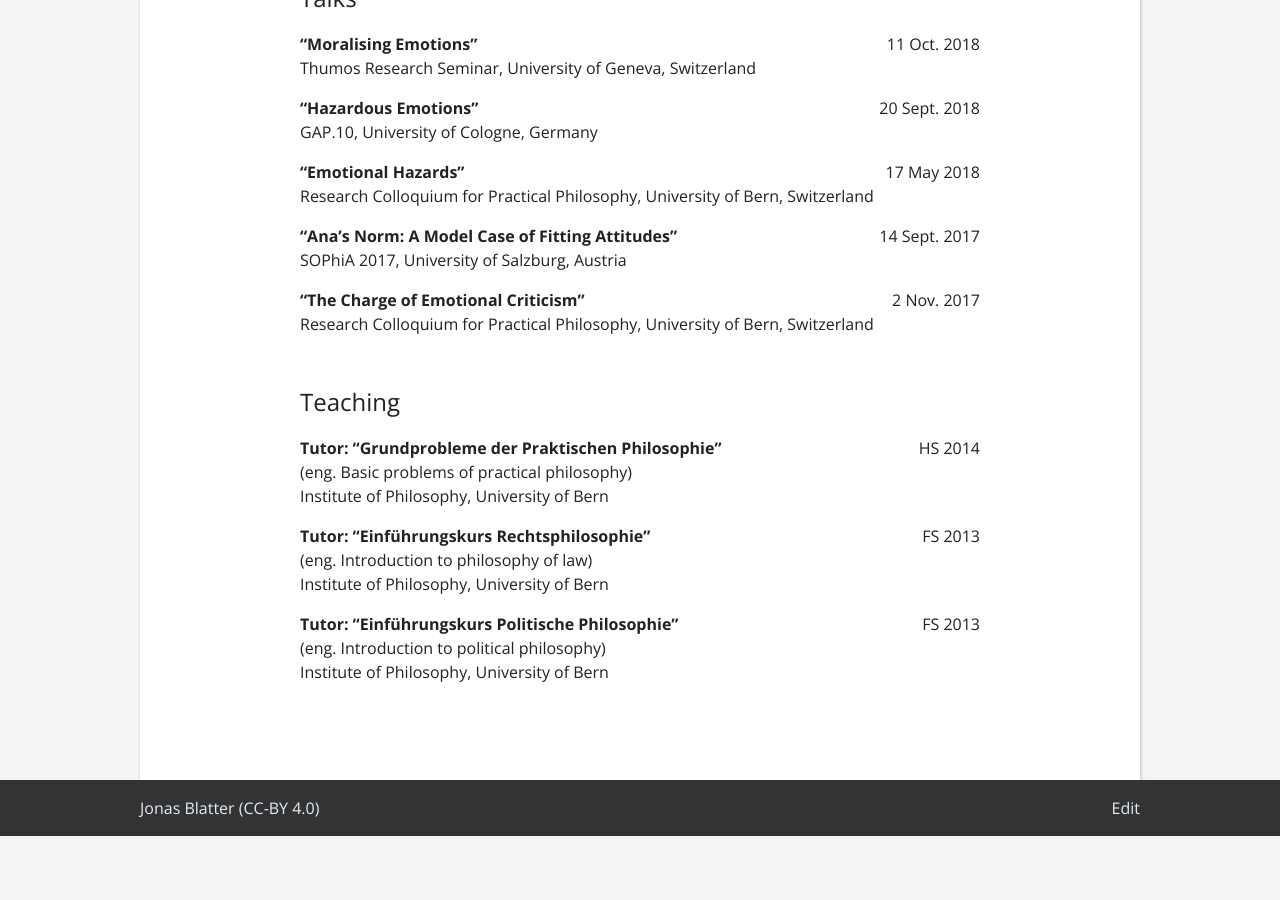
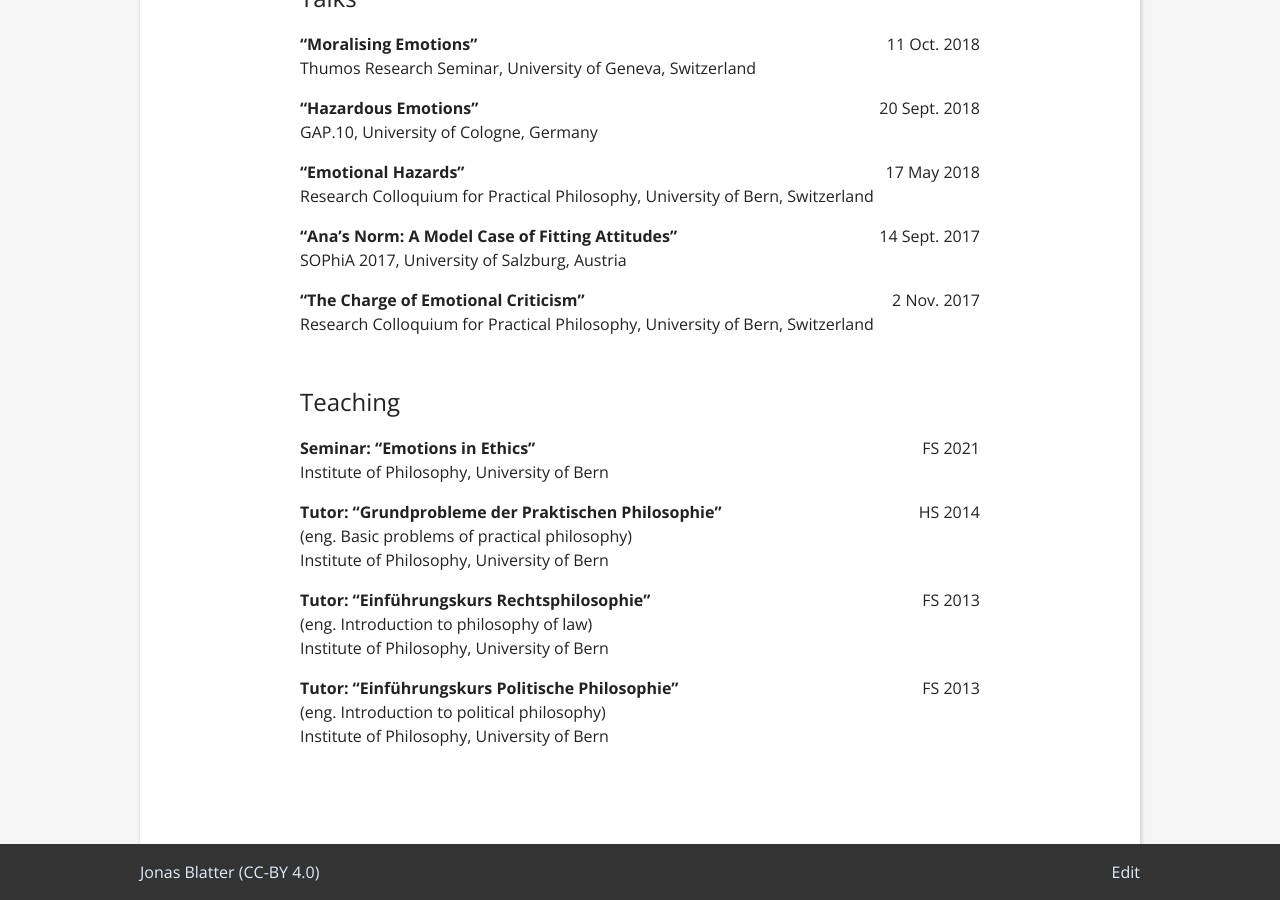
Before and after one commit to jonasblatter/jonasblatter.github.io, a Jekyll site: the page built from cv.md, in a window 1280 px wide and 900 px high, scrolled down 1414 px. Built offline with Jekyll 4.4.1, drawn with Linux system fonts in a browser that asks for light colours; our own code applies the rules of GitHub Pages for plain Markdown files; a style sheet for code colours, icons or effects is not loaded; before the commit the page ends 2250 px from its top, so only the background shows below that.

Commit message:
Update cv.md

```diff
--- a/cv.md
+++ b/cv.md
@@ -73,6 +73,10 @@ current
 
 ## Teaching
 
+FS 2021
+: **Seminar: "Emotions in Ethics"**
+: Institute of Philosophy, University of Bern
+
 HS 2014
 : **Tutor: "Grundprobleme der Praktischen Philosophie"**
 : (eng. Basic problems of practical philosophy)
```
